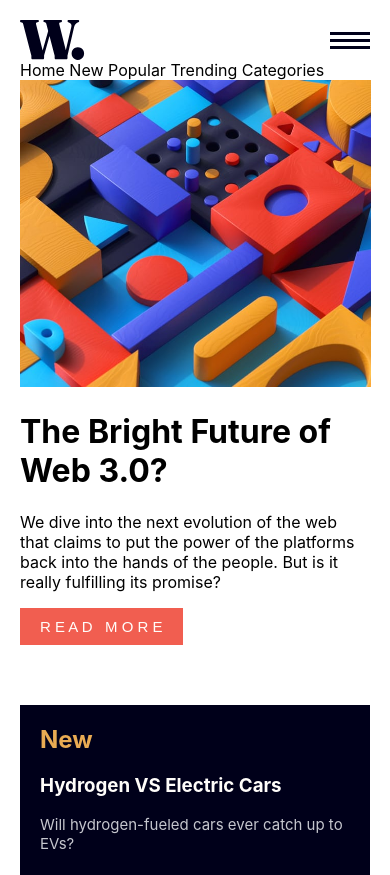
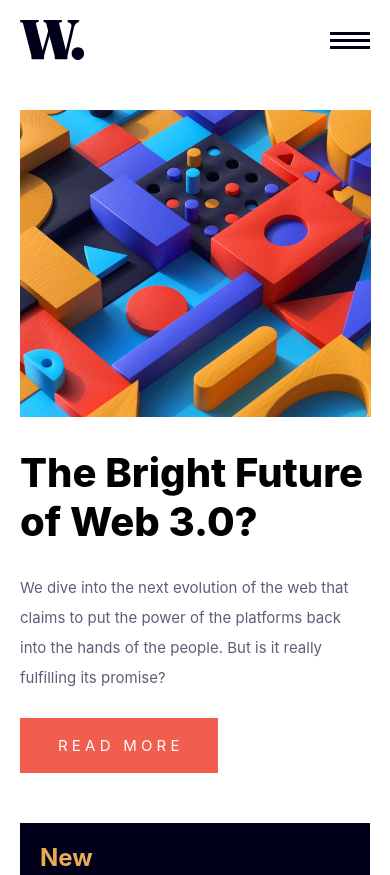
Before and after one commit to ChrisKnowles53/CJK_Frontend_News, a plain HTML site: page index.html in a window 390 px wide. Shown: the top 875 px of the page. Drawn offline with Linux system fonts and the light colour scheme; files whose address does not match are found by name.

Commit message:
mobile version completed

```diff
--- a/index.html
+++ b/index.html
@@ -27,13 +27,14 @@
     </style>
   </head>
   <body>
+    <div class="all-content">
     <div class="menu-icons">
       <img src="./assets/images/logo.svg" alt="Logo" class="logo" />
       <!-- <img src="./assets/images/icon-menu-close.svg" alt="Logo" class="logo"> -->
       <img src="./assets/images/icon-menu.svg" alt="Logo" class="logo" />
     </div>
-    <div class="menu">Home New Popular Trending Categories</div>
-    <div class="all-content">
+    <!-- <div class="menu">Home New Popular Trending Categories</div> -->
+
       <div class="first-article">
         <img
           src="./assets/images/image-web-3-mobile.jpg"
@@ -47,7 +48,6 @@
           really fulfilling its promise?
         </p>
         <button>R E A D &nbsp;&nbsp;M O R E</button>
-        <br />
       </div>
       <div class="new-news">
         <h2>New</h2>
--- a/styles.css
+++ b/styles.css
@@ -60,7 +60,7 @@ body {
   display: flex;
   flex-direction: column;
   justify-content: space-between;
-  gap: 60px;
+  gap: 50px;
 }
 .mini-articles {
   display: flex;
@@ -119,8 +119,22 @@ button {
   background-color: var(--soft-red);
   color: var(--off-white);
   border: none;
-  padding: 10px 20px;
+  padding: 18px 38px;
   font-size: 15px;
   font-weight: 400;
   cursor: pointer;
+  font-family: 'Inter', sans-serif;
 }
+.first-article>p{
+  font-size: 15px;
+  color: var(--dark-grayish-blue);
+  line-height: 2;
+
+  margin-bottom: 25px;
+}
+
+.first-article>h1{
+  font-size: 2.5rem;
+  font-weight: 800;
+  font-style: bold;
+}
```
